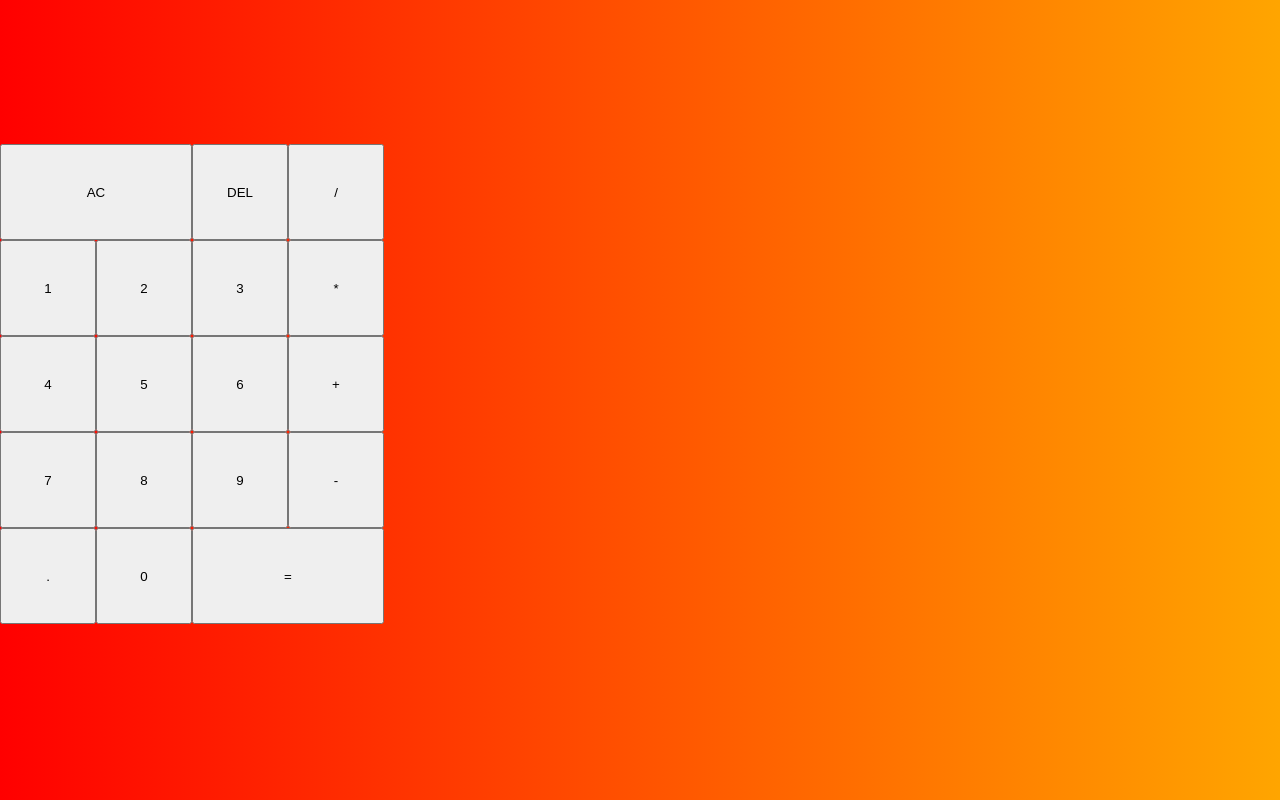
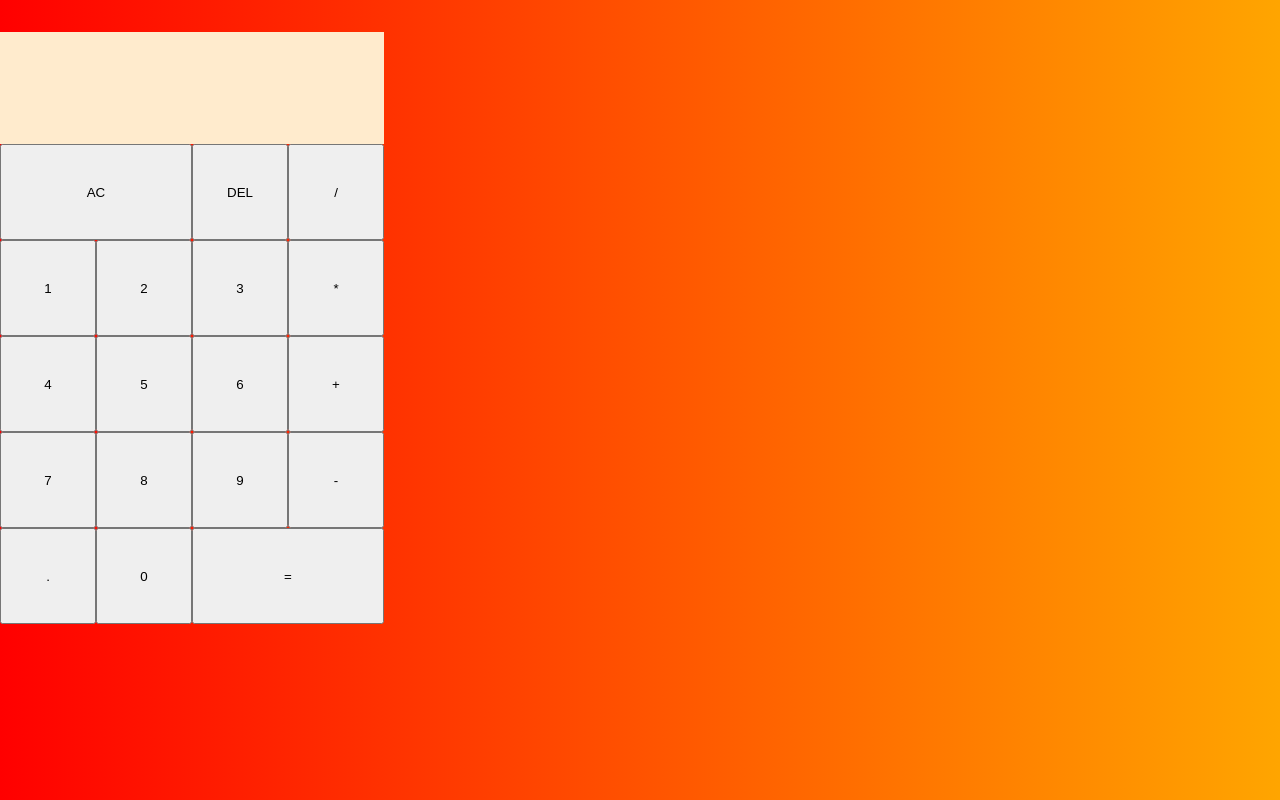
Before and after one commit to dvimukthi/Calculator, a React (Create React App) app: page / in a window 1280 px wide. Built offline with nearby package versions, Linux system fonts and the light colour scheme.

Commit message:
.output bg color

```diff
--- a/src/styles.css
+++ b/src/styles.css
@@ -20,4 +20,6 @@ body{
 
 .output {
     grid-column: 1 / -1;
+    background-color: blanchedalmond;
+    display: flex;
 }
```
